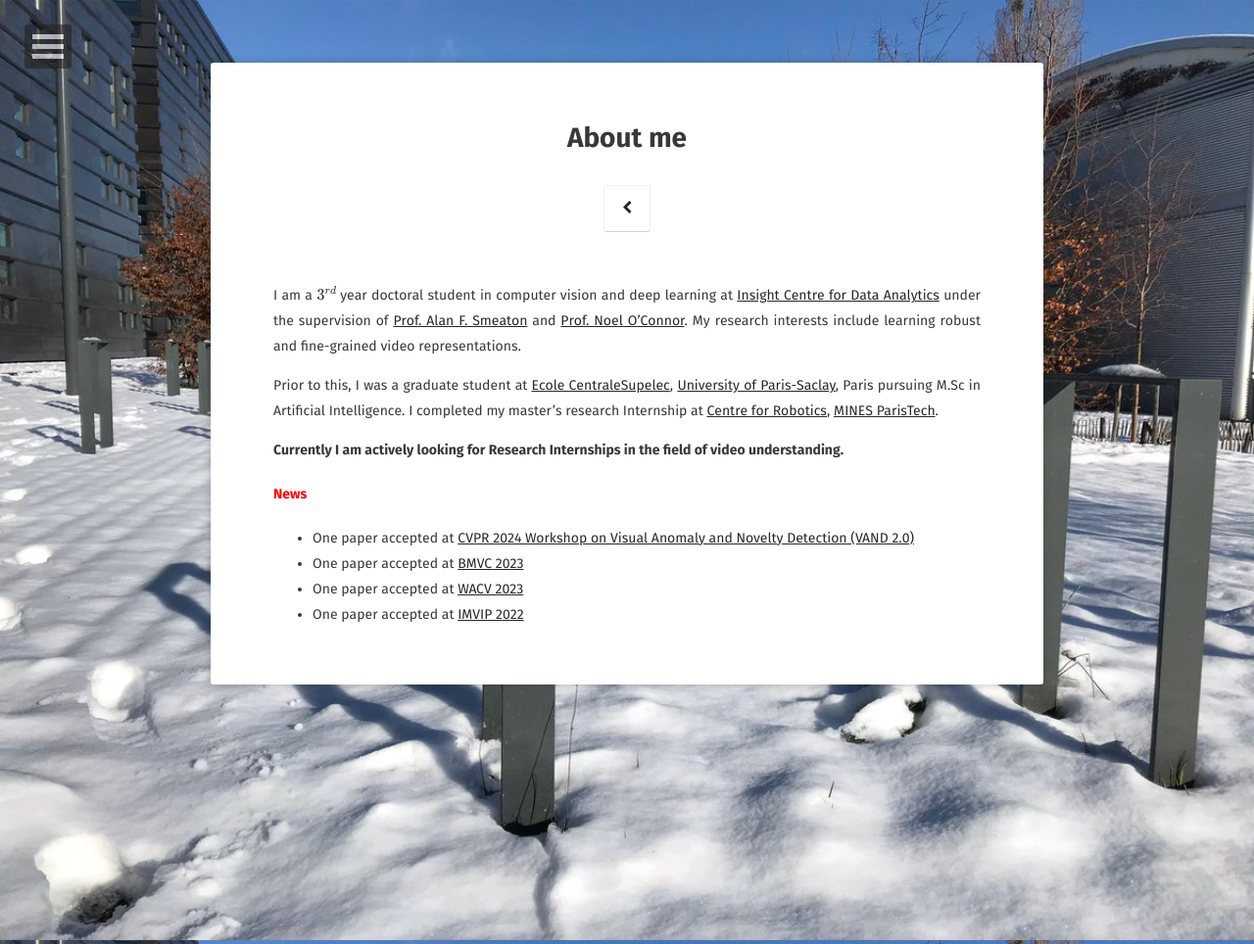
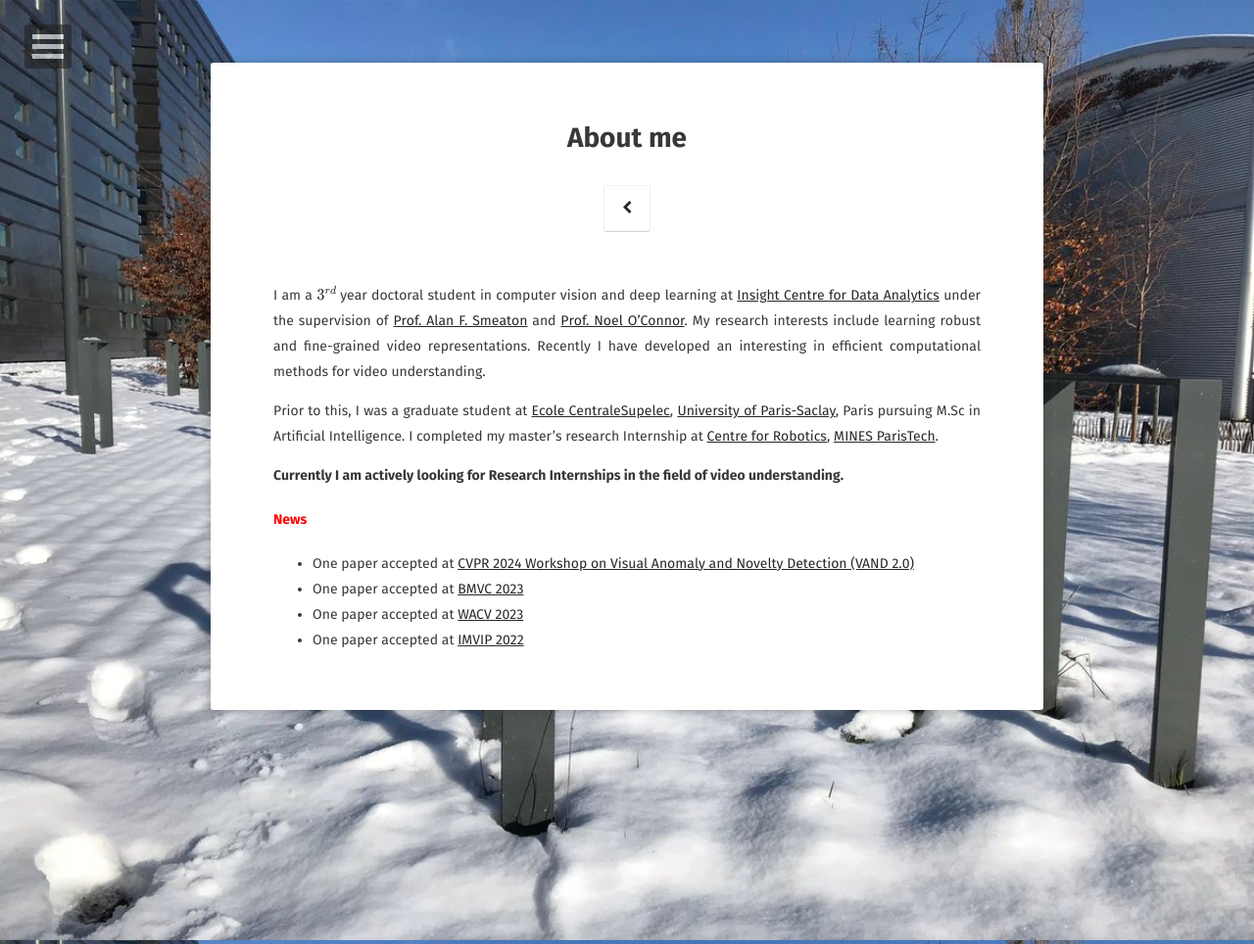
Before and after one commit to rayush7/rayush7.github.io, a Jekyll site: the page built from about/index.md, in a window 1280 px wide. Shown: the whole page at 98% size. Built offline with Jekyll 4.4.1, drawn with Linux system fonts in a browser that asks for light colours; some web fonts are replaced; formulas are drawn with MathJax 3.

```diff
--- a/about/index.md
+++ b/about/index.md
@@ -7,7 +7,7 @@
 ---
 
 
-I am a $$3^{rd}$$ year doctoral student in computer vision and deep learning at [Insight Centre for Data Analytics](https://www.insight-centre.org/) under the supervision of [Prof. Alan F. Smeaton](https://www.computing.dcu.ie/~asmeaton/) and [Prof. Noel O'Connor](https://www.insight-centre.org/our-team/prof-noel-oconnor/). My research interests include learning robust and fine-grained video representations.
+I am a $$3^{rd}$$ year doctoral student in computer vision and deep learning at [Insight Centre for Data Analytics](https://www.insight-centre.org/) under the supervision of [Prof. Alan F. Smeaton](https://www.computing.dcu.ie/~asmeaton/) and [Prof. Noel O'Connor](https://www.insight-centre.org/our-team/prof-noel-oconnor/). My research interests include learning robust and fine-grained video representations. Recently I have developed an interesting in efficient computational methods for video understanding.
 
 Prior to this, I was a graduate student at [Ecole CentraleSupelec](http://www.centralesupelec.fr/en), [University of Paris-Saclay](https://www.universite-paris-saclay.fr/en), Paris pursuing M.Sc in Artificial Intelligence. I completed my master's research Internship at [Centre for Robotics](https://www.caor.minesparis.psl.eu/), [MINES ParisTech](https://mines-paristech.eu/).
 
```
